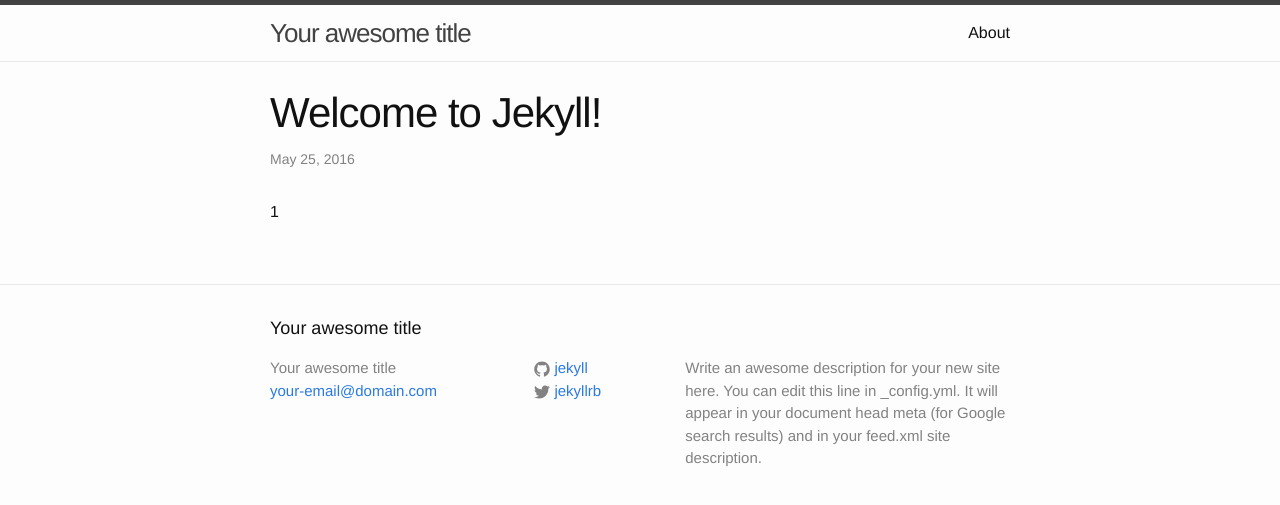
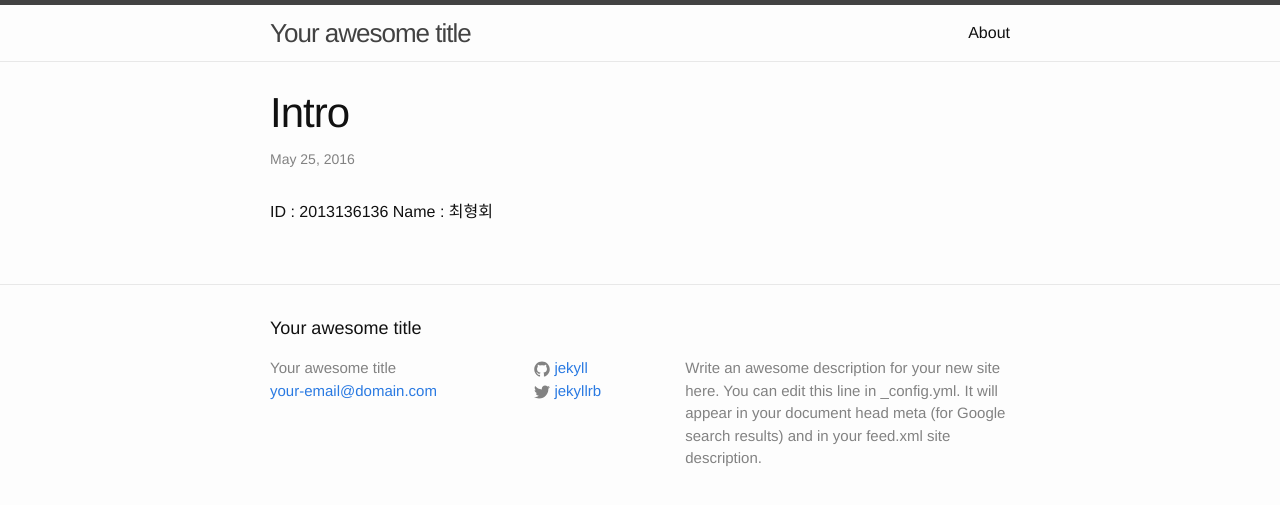
Before and after one commit to chyeonghoi/chyeonghoi.github.io, a Jekyll site: the page built from _posts/2016-05-25-Intro.markdown, in a window 1280 px wide. Shown: the top 505 px of the page. Built offline with Jekyll 4.4.1, drawn with Linux system fonts in a browser that asks for light colours.

Commit message:
Update 2016-05-25-Intro.markdown

```diff
--- a/_posts/2016-05-25-Intro.markdown
+++ b/_posts/2016-05-25-Intro.markdown
@@ -1,10 +1,11 @@
 ---
 layout: post
-title:  "Welcome to Jekyll!"
-date:   2016-05-25 15:40:23 +0900
+title:  "Intro"
+date:   2016-05-25 11:55:30 +0900
 categories: jekyll update
 ---
-1
+ID : 2013136136
+Name : 최형회
 
 [jekyll-docs]: http://jekyllrb.com/docs/home
 [jekyll-gh]:   https://github.com/jekyll/jekyll
```
